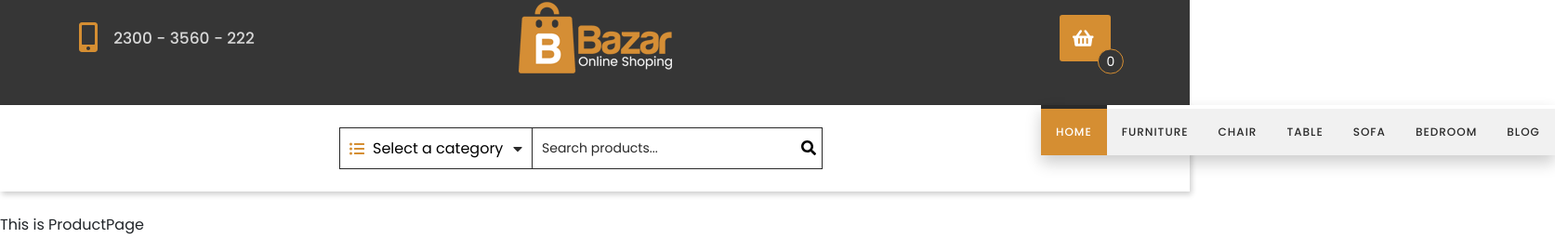
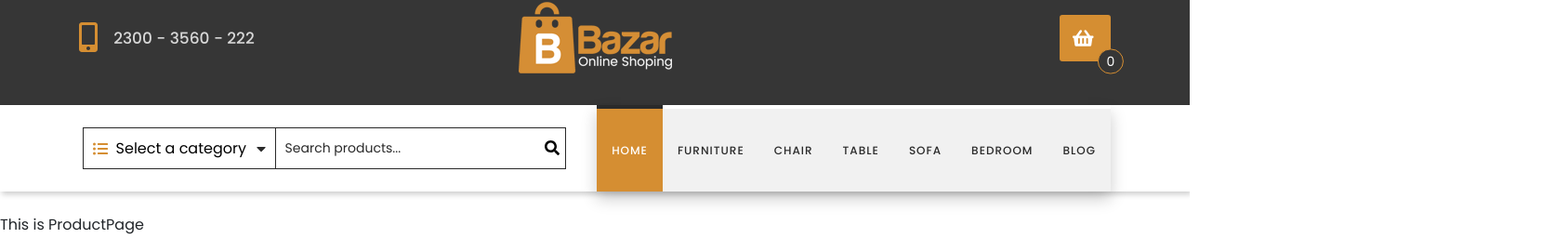
Before and after one commit to iMdPd/reactTeamProject, a React (Create React App) app: page /product/1 in a window 1280 px wide. Shown: the part 88-344 px from the top of the page at 93% size, 1673 px wide, since content can reach past the window. Built offline with nearby package versions, Linux system fonts and the light colour scheme.

Commit message:
Change in dropdowncontent class

```diff
--- a/src/components/layout/MenuBar/MenuBar.module.scss
+++ b/src/components/layout/MenuBar/MenuBar.module.scss
@@ -3,7 +3,6 @@
 .root {
   box-shadow: 2px 3.464px 6px rgba(1, 2, 2, 0.2);
   background-color: #ffffff;
-
   .menu {
     display: flex;
     align-self: stretch;
@@ -48,20 +47,16 @@
 }
 
 .dropdown {
-  position: relative;
+  text-align: center;
 }
-
-
 
 .dropdowncontent {
   display: none;
-  position: absolute;
+  z-index: 2;
   padding: 0;
-  left:-60px;
   background-color: #f1f1f1;
   min-width: 160px;
   box-shadow: 0px 8px 16px 0px rgba(0,0,0,0.2);
-  z-index: 1;
   list-style: none;
 }
 
```
Also changed, not shown: src/components/layout/MenuBar/MenuBar.js (+1 -8 lines).
